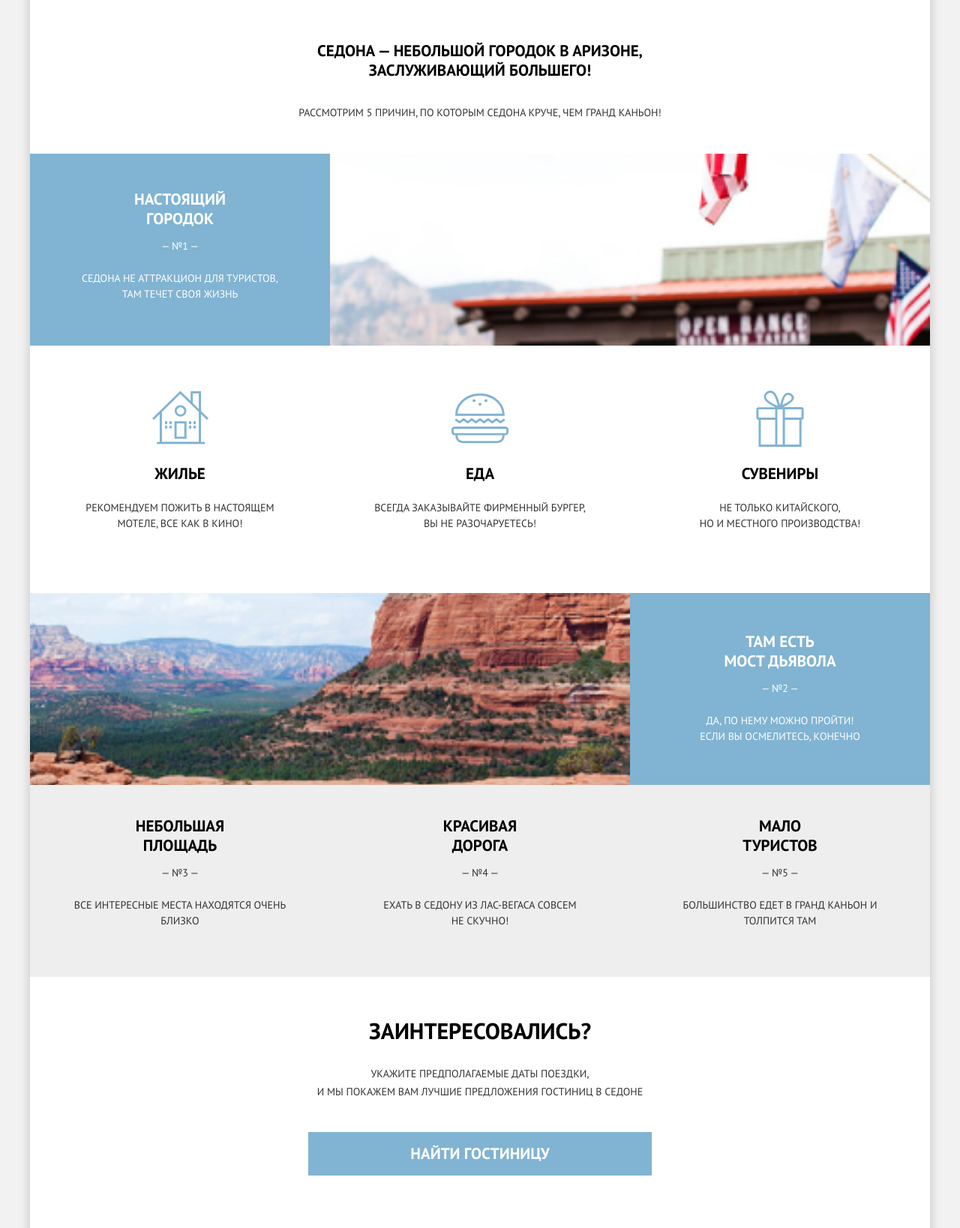
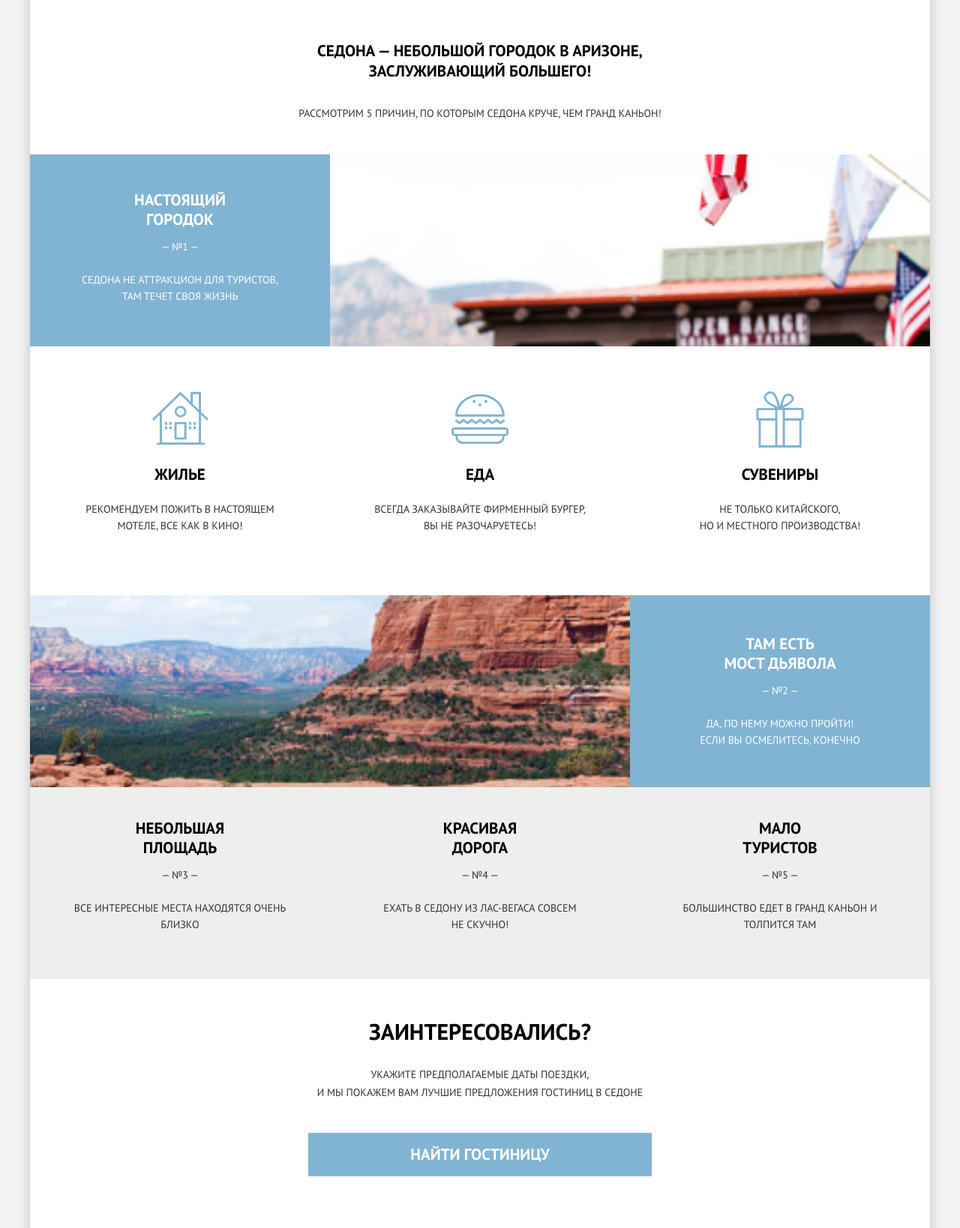
Before and after one commit to FoxMalder-coder/1406535-sedona-21, a website: page source/index.html in a window 1280 px wide. Shown: the part 574-2212 px from the top of the page at 75% size. Drawn offline with nearby package versions, Linux system fonts and the light colour scheme; files that its build step writes are made by us from their sources; grey boxes are pictures that could not be loaded.

Commit message:
PixelPerfect по хрому

```diff
--- a/source/sass/blocks/benefits.scss
+++ b/source/sass/blocks/benefits.scss
@@ -37,7 +37,7 @@
 .benefits__item--house {
   background-image: url("../img/icon-house.svg");
   background-size: 39px 37px;
-  background-position: 5px 3px;
+  background-position: 5px 0;
 
   @media (min-width: $width-mobile-only) {
     background-position: top center;
@@ -91,4 +91,8 @@
 
 .benefits__text {
   margin: 0;
+
+  @media (min-width: $width-tablet) {
+    line-height: 22px;
+  }
 }
--- a/source/sass/blocks/features.scss
+++ b/source/sass/blocks/features.scss
@@ -18,7 +18,7 @@
 
 .features__intro {
   position: relative;
-  padding: 25px 35px;
+  padding: 26px 35px;
   background-color: $additional-color;
 
   &::after {
@@ -127,16 +127,16 @@
 .features__item--even .features__intro--accent {
   overflow: hidden;
   padding-top: 39px;
-  padding-bottom: 35px;
+  padding-bottom: 37px;
 
   &::after {
     content: "";
     display: block;
     width: 100vw;
     height: 260px;
-    margin: 0 -12.5px;
+    margin: 0 -13px;
     position: relative;
-    top: 35px;
+    top: 37px;
     left: 0;
     background-image: url("../img/photo-bridge@1x.jpg");
     background-repeat: no-repeat;
@@ -208,6 +208,10 @@
 
 .features__text {
   margin: 0;
+
+  @media (min-width: $width-tablet) {
+    line-height: 22px;
+  }
 }
 
 // Реверсный текст на акцентных блоках
@@ -218,7 +222,7 @@
 }
 
 .features__description {
-  padding: 24px 35px 35px 15px;
+  padding: 25px 35px 36px 15px;
 
   @media (min-width: $width-mobile-only) {
     padding: 60px 0;
--- a/source/sass/blocks/intro.scss
+++ b/source/sass/blocks/intro.scss
@@ -9,11 +9,11 @@
   &::after,
   &::before {
     position: absolute;
-    bottom: -36.5px;
+    bottom: -37px;
     display: block;
     content: "";
     width: 384px;
-    height: 37px;
+    height: 38px;
     background-image: url("../img/intro-triangle-bottom.svg");
     background-repeat: no-repeat;
 
@@ -69,7 +69,7 @@
   &::before,
   &::after {
     position: absolute;
-    top: -56.5px;
+    top: -56px;
     display: block;
     content: "";
     width: 600px;
--- a/source/sass/blocks/lead-main.scss
+++ b/source/sass/blocks/lead-main.scss
@@ -1,7 +1,7 @@
 .lead-main {
   text-transform: uppercase;
   text-align: center;
-  padding: 32px 25px 11px;
+  padding: 33px 25px 13px;
 
   @media (min-width: $width-mobile-only) {
     padding: 43.5px 7.8125% 54px;
@@ -13,7 +13,7 @@
 }
 
 .lead-main__slogan {
-  @include text(18px, 26px, 700, $text-main);
+  @include text(18px, 26.5px, 700, $text-main);
 
   @media (min-width: $width-tablet) {
     font-size: 21px;
@@ -22,7 +22,7 @@
 
 .lead-main__text {
   @include text(14px, 26px, 400, $text-additional);
-  margin: 32px 0 0;
+  margin: 30px 0 0;
 
   @media (min-width: $width-tablet) {
     margin-top: 30px;
--- a/source/sass/blocks/main-nav.scss
+++ b/source/sass/blocks/main-nav.scss
@@ -167,7 +167,7 @@ $text-active: rgba(255, 255, 255, 0.3);
   text-transform: uppercase;
   width: auto;
   display: block;
-  padding: 7.25px 12px;
+  padding: 7px 12px;
 
   &:hover {
     @media (min-width: $width-tablet) {
--- a/source/sass/blocks/search.scss
+++ b/source/sass/blocks/search.scss
@@ -1,7 +1,7 @@
 .search {
   text-transform: uppercase;
   text-align: center;
-  padding: 34px 20px 49px;
+  padding: 31px 20px 49px;
 
   @media (min-width: $width-mobile-only) {
     width: 458px;
@@ -9,7 +9,7 @@
   }
 
   @media (min-width: $width-tablet) {
-    padding: 59px 0;
+    padding: 57px 0;
   }
 
   @media (min-width: $width-desktop) {
@@ -36,10 +36,10 @@
 }
 
 .search__button {
-  margin-top: 27px;
+  margin-top: 28px;
 
   @media (min-width: $width-mobile-only) {
-    margin-top: 37px;
+    margin-top: 38px;
   }
 
   @media (min-width: $width-desktop) {
```
